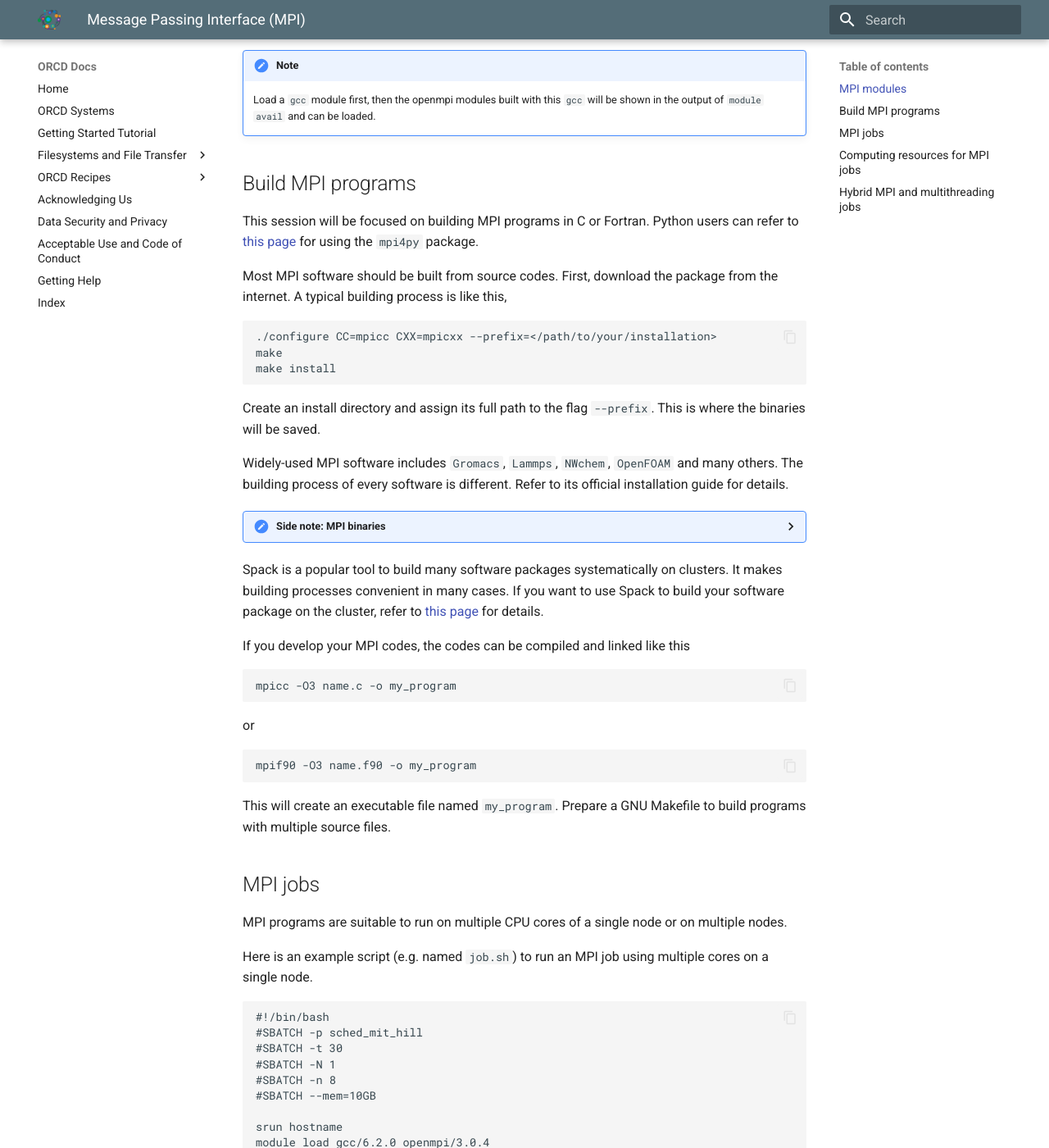
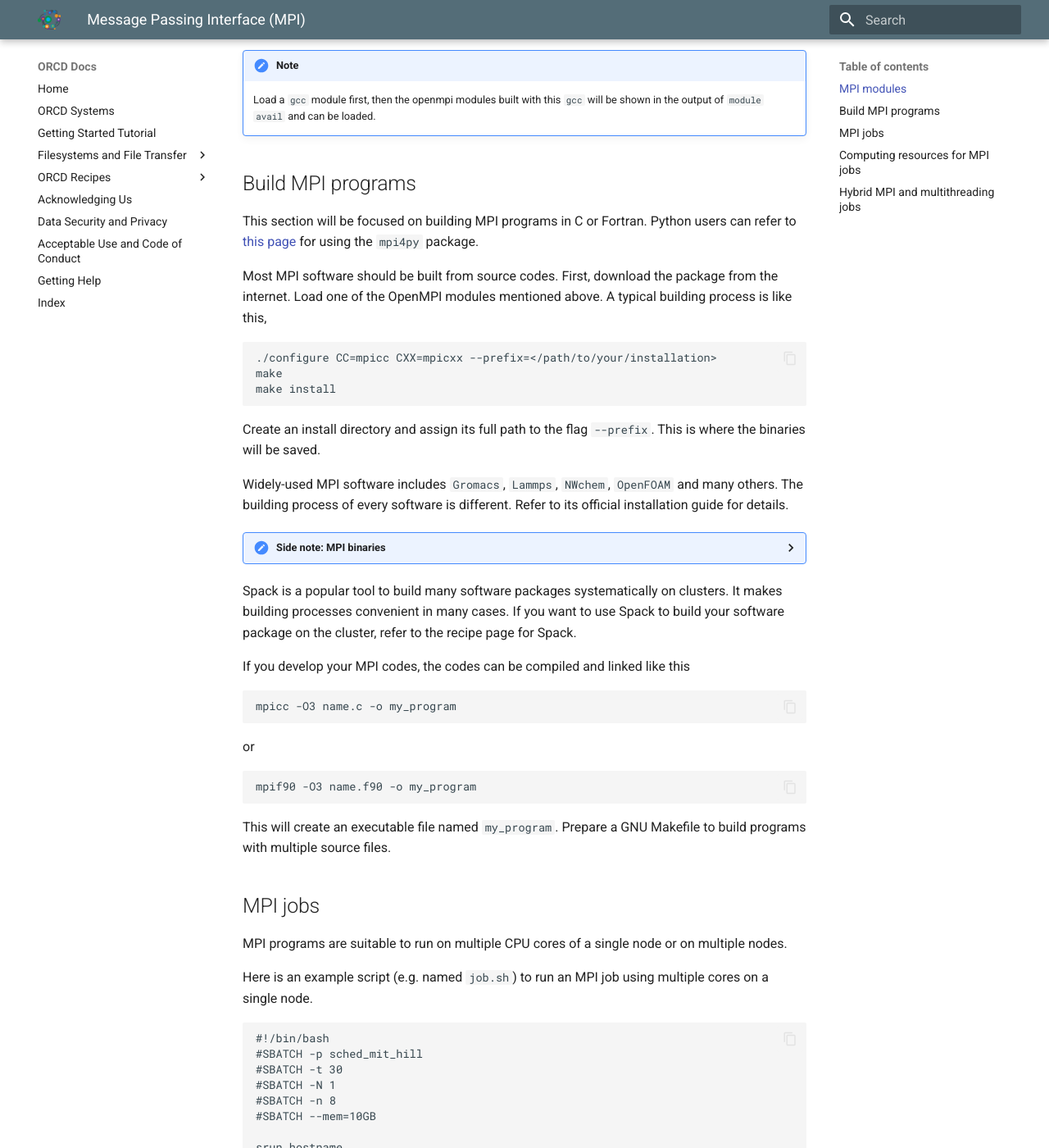
Before and after one commit to mit-orcd/orcd-docs-edit, an MkDocs documentation site: the page built from docs/recipes/mpi.md, in a window 1280 px wide and 1400 px high, scrolled down 982 px. Shown: the whole window at 82% size. Built offline with MkDocs 1.6.1 and Material for MkDocs 9.7.7, drawn with Linux system fonts in a browser that asks for light colours; some of the changed text lies outside the part shown.

````diff
--- a/docs/recipes/mpi.md
+++ b/docs/recipes/mpi.md
@@ -15,7 +15,7 @@ There are several MPI implementationos, such as `OpenMPI`, `MPICH`, `MVAPICH`, a
 
 ## MPI modules
 
- There are OpnMPI modules available on the cluster. Before building or runrning your MPI programs, load the modules of a `gcc` compiler and an `openmpi` libraries to set up environment varialbes.
+ There are OpenMPI modules available on the cluster. Before building or runrning your MPI programs, load the modules of a `gcc` compiler and an `openmpi` libraries to set up environment varialbes.
 
  There are two different operations systems (OS) on the cluster: CentOS 7 and Rocky 8. For CentOS 7 nodes, load these modules,
 ```
@@ -41,9 +41,9 @@ module load gcc/12.2.0 openmpi/4.1.4-pmi-cuda-ucx-x86_64
 
 ## Build MPI programs
 
-This session will be focused on building MPI programs in C or Fortran. Python users can refer to [this page](https://orcd-docs.mit.edu/recipes/mpi4py/) for using the `mpi4py` package.
+This section will be focused on building MPI programs in C or Fortran. Python users can refer to [this page](https://orcd-docs.mit.edu/recipes/mpi4py/) for using the `mpi4py` package.
 
-Most MPI software should be built from source codes. First, download the package from the internet. A typical building process is like this,
+Most MPI software should be built from source codes. First, download the package from the internet. Load one of the OpenMPI modules mentioned above. A typical building process is like this,
 ```
 ./configure CC=mpicc CXX=mpicxx --prefix=</path/to/your/installation>
 make
@@ -56,7 +56,8 @@ Widely-used MPI software includes `Gromacs`, `Lammps`, `NWchem`, `OpenFOAM` and
 ??? "Side note: MPI binaries"
     Some MPI software are provided with prebuilt binaries only. In this case, download the binaries compatible with the `linux` OS and the `x86_64` CPU architecture. If possible, try to choose an OpenMPI version, that the binary was built with, as close as possible to that of a module on the cluster. This type of MPI software includes `ORCA`.
 
-Spack is a popular tool to build many software packages systematically on clusters. It makes building processes convenient in many cases. If you want to use Spack to build your software package on the cluster, refer to [this page](https://mit-orcd.github.io/orcd-docs-previews/PR/PR29/recipes/spack-basics/) for details.
+Spack is a popular tool to build many software packages systematically on clusters. It makes building processes convenient in many cases. If you want to use Spack to build your software package on the cluster, refer to the recipe page for Spack.
+
 
 If you develop your MPI codes, the codes can be compiled and linked like this
 ```
@@ -87,12 +88,12 @@ module load gcc/6.2.0 openmpi/3.0.4
 mpirun -n $SLURM_NTASKS my_program
 ```
 
-This job requests 8 cores with `-n` and 10 GB of memory with `--mem` on 1 node (specified with `-N`). The `-n` flag is the same as `--ntasks`. The specified value is saved to the variable `SLURM_NTASKS`. In this case, the requested number of cores is equal to `SLURM_NTASKS`. The command `mpirun -n $SLURM_NTASKS` ensures that each MPI task runs on one core.
+This job requests 8 cores (with `-n`) and 10 GB of memory (with `--mem`) on 1 node (with `-N`) for 30 minutes (with `-t 30`). The `-n` flag is the same as `--ntasks`. The specified value is saved to the variable `SLURM_NTASKS`. In this case, the requested number of cores is equal to `SLURM_NTASKS`. The command `mpirun -n $SLURM_NTASKS` ensures that each MPI task runs on one core.
 
 The command `srun hostname` is to check if the correct number of cores and nodes are assigned to the job. It is not needed in production runs.
 
 ??? "Side note: partitions and modules"
-    The modules used in the above example is for the CentOS 7 OS, which works for these partitions: `sched_mit_hill`, `newnodes`, and `sched_any`. If using a partition with the Rocky 8 OS, such as `sched_mit_orcd`, change the modules accrodingly (see the first session).
+    The modules used in the above example is for the CentOS 7 OS, which works for these partitions: `sched_mit_hill`, `newnodes`, and `sched_any`. If using a partition with the Rocky 8 OS, such as `sched_mit_orcd`, change the modules accrodingly (see the first session). These are the public partitions that are avaiable to most users. Many labs have partitions for their purchased nodes.
 
 Submit the job with the `sbatch` command,
 ```
````
Also changed, not shown: other parts of docs/recipes/mpi.md (+6 -6 lines), docs/recipes/relion.md (+2 -1 lines).
